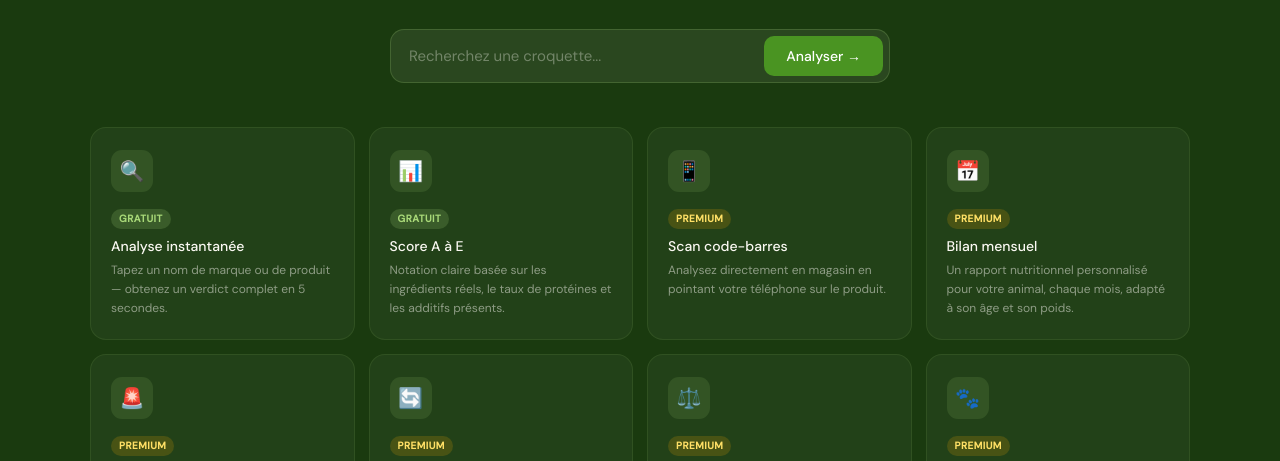
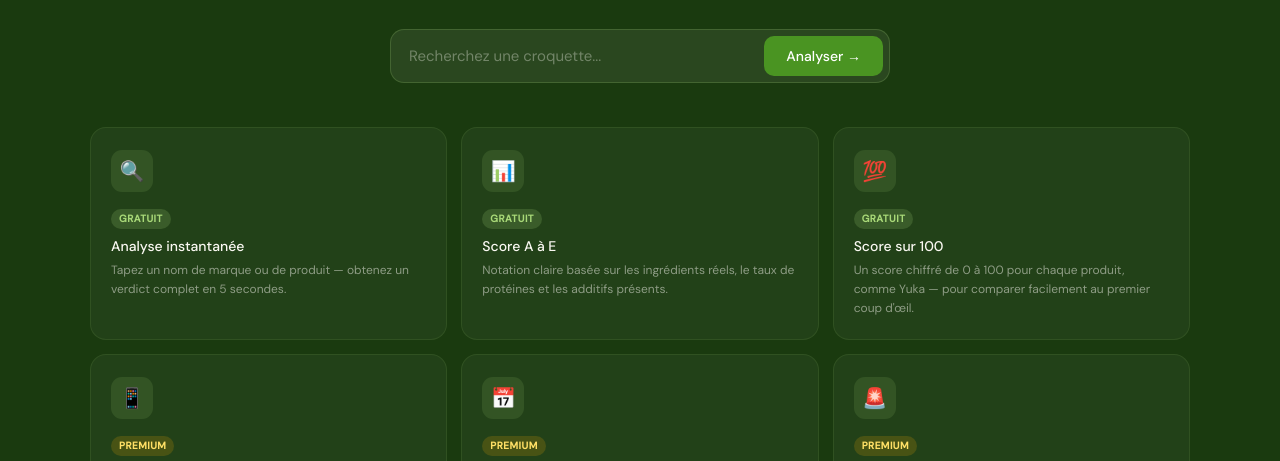
Before and after one commit to celianguillas0-cmd/croquscore, a plain HTML site: page index.html in a window 1280 px wide. Shown: the part 333-794 px from the top of the page. Drawn offline with Linux system fonts and the light colour scheme.

Commit message:
Score sur 100 gratuit + grille showcase 3x3

```diff
--- a/index.html
+++ b/index.html
@@ -56,7 +56,7 @@ nav{position:sticky;top:0;z-index:100;background:rgba(250,248,242,0.95);backdrop
 .showcase-search button:hover{background:var(--green-mid)}
 .showcase-divider{display:flex;align-items:center;gap:16px;max-width:1100px;margin:44px auto 0;opacity:0.15}
 .showcase-divider::before,.showcase-divider::after{content:'';flex:1;height:1px;background:var(--green-light)}
-.showcase-grid{display:grid;grid-template-columns:repeat(4,1fr);gap:14px;margin-top:44px}
+.showcase-grid{display:grid;grid-template-columns:repeat(3,1fr);gap:14px;margin-top:44px}
 .sc-feat{background:rgba(255,255,255,0.04);border:1px solid rgba(168,216,120,0.1);border-radius:16px;padding:22px 20px;transition:all 0.2s;cursor:default}
 .sc-feat:hover{background:rgba(255,255,255,0.08);border-color:rgba(168,216,120,0.25);transform:translateY(-3px)}
 .sc-feat-icon{width:42px;height:42px;background:rgba(168,216,120,0.12);border-radius:11px;display:flex;align-items:center;justify-content:center;font-size:20px;margin-bottom:12px}
@@ -70,6 +70,7 @@ nav{position:sticky;top:0;z-index:100;background:rgba(250,248,242,0.95);backdrop
 .showcase-cta-btn:hover{background:var(--green-mid)}
 .showcase-cta-sub{font-size:12px;color:rgba(250,248,242,0.35);margin-top:10px}
 @media(max-width:900px){.showcase-grid{grid-template-columns:repeat(2,1fr)}}
+@media(max-width:600px){.showcase-grid{grid-template-columns:1fr}}
 @media(max-width:480px){.showcase-grid{grid-template-columns:1fr}}
 .hero{max-width:1100px;margin:0 auto;padding:80px 5% 60px;display:grid;grid-template-columns:1fr 1fr;gap:60px;align-items:center}
 .hero-badge{display:inline-flex;align-items:center;gap:6px;background:var(--green-pale);color:var(--green-mid);font-size:12px;font-weight:500;padding:4px 12px;border-radius:20px;margin-bottom:20px;border:1px solid rgba(74,148,34,0.2)}
@@ -313,6 +314,12 @@ footer{background:#0d1a08;padding:40px 5%}
         <div class="sc-feat-badge free">Gratuit</div>
         <div class="sc-feat-title">Score A à E</div>
         <div class="sc-feat-desc">Notation claire basée sur les ingrédients réels, le taux de protéines et les additifs présents.</div>
+      </div>
+      <div class="sc-feat">
+        <div class="sc-feat-icon">💯</div>
+        <div class="sc-feat-badge free">Gratuit</div>
+        <div class="sc-feat-title">Score sur 100</div>
+        <div class="sc-feat-desc">Un score chiffré de 0 à 100 pour chaque produit, comme Yuka — pour comparer facilement au premier coup d'œil.</div>
       </div>
       <div class="sc-feat">
         <div class="sc-feat-icon">📱</div>
```
